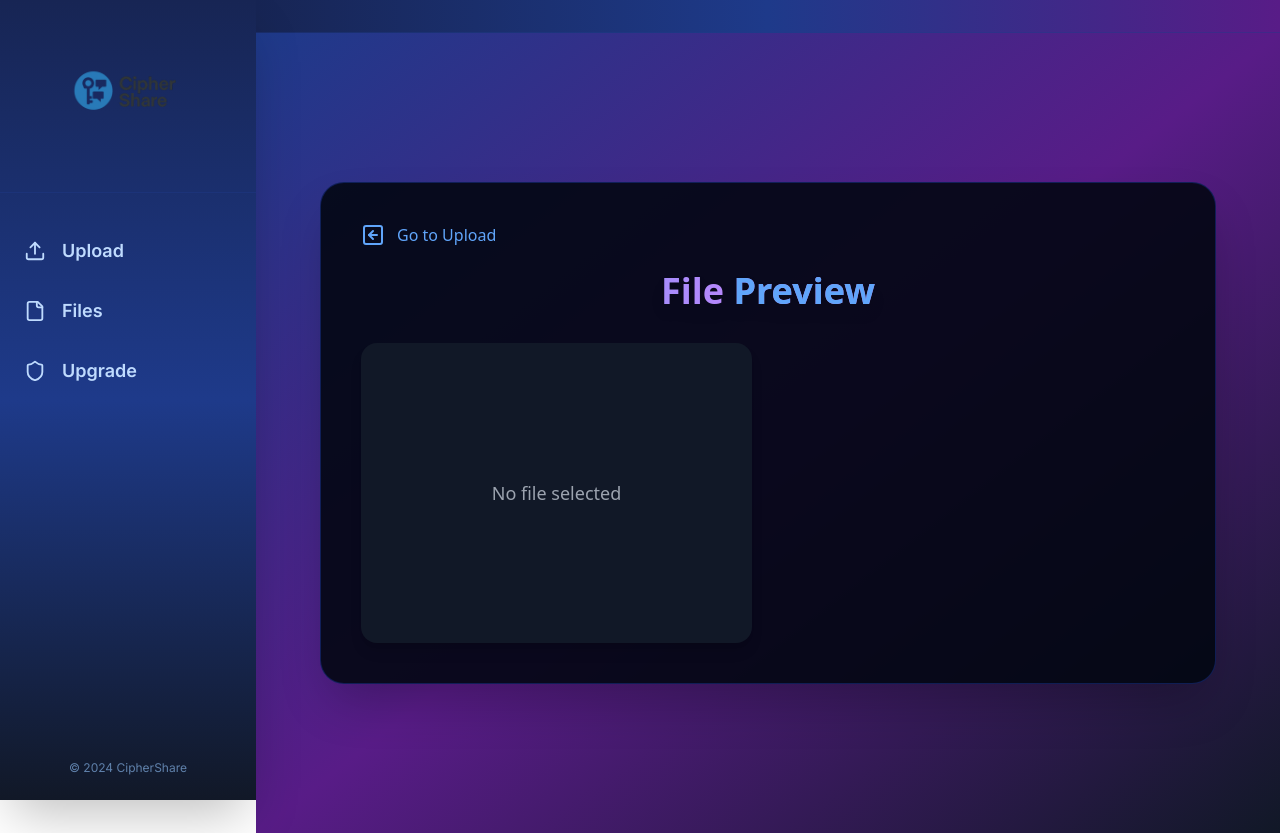
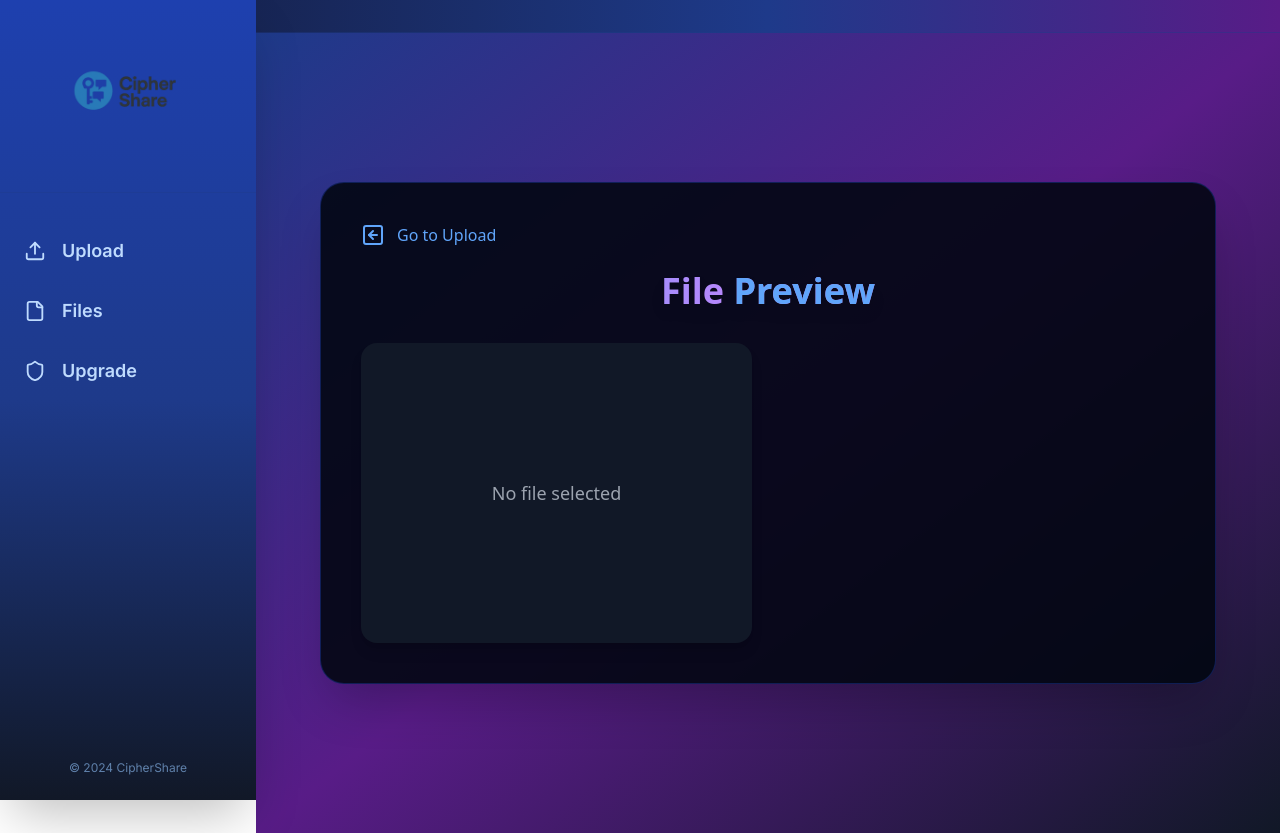
Before and after one commit to rolanorebelo/File-Sharing-App, a Next.js app: page /file-preview/1 in a window 1280 px wide. Built offline with nearby package versions, Linux system fonts and the light colour scheme; no server answers; the database is empty.

Commit message:
changed color

```diff
--- a/app/(dashboard)/_components/SideNav.js
+++ b/app/(dashboard)/_components/SideNav.js
@@ -29,7 +29,7 @@ function SideNav() {
     const pathname = usePathname();
 
     return (
-        <div className="h-full min-h-screen w-64 bg-gradient-to-b from-blue-950 via-blue-900 to-gray-900 shadow-2xl flex flex-col">
+        <div className="h-full min-h-screen w-64 bg-gradient-to-b from-blue-800 via-blue-900 to-gray-900 shadow-2xl flex flex-col">
             <div className="p-8 flex flex-col items-center border-b border-blue-900/40">
                 <Image src='/logo.png' width={120} height={80} alt="Logo" className="mb-2" />
                 <span className="text-xl font-bold text-blue-300 tracking-wide"></span>
@@ -41,7 +41,7 @@ function SideNav() {
                             <button
                                 className={`flex items-center gap-4 w-full px-6 py-3 rounded-lg transition-all duration-200
                                     ${pathname === item.path
-                                        ? 'bg-gradient-to-r from-blue-700 via-blue-600 to-purple-700 text-white shadow-lg'
+                                        ? 'bg-gradient-to-r from-blue-400 via-blue-600 to-purple-700 text-white shadow-lg'
                                         : 'text-blue-200 hover:bg-blue-900/60 hover:text-white'
                                     } font-semibold text-lg`}
                                 onClick={() => router.push(item.path)}
```
